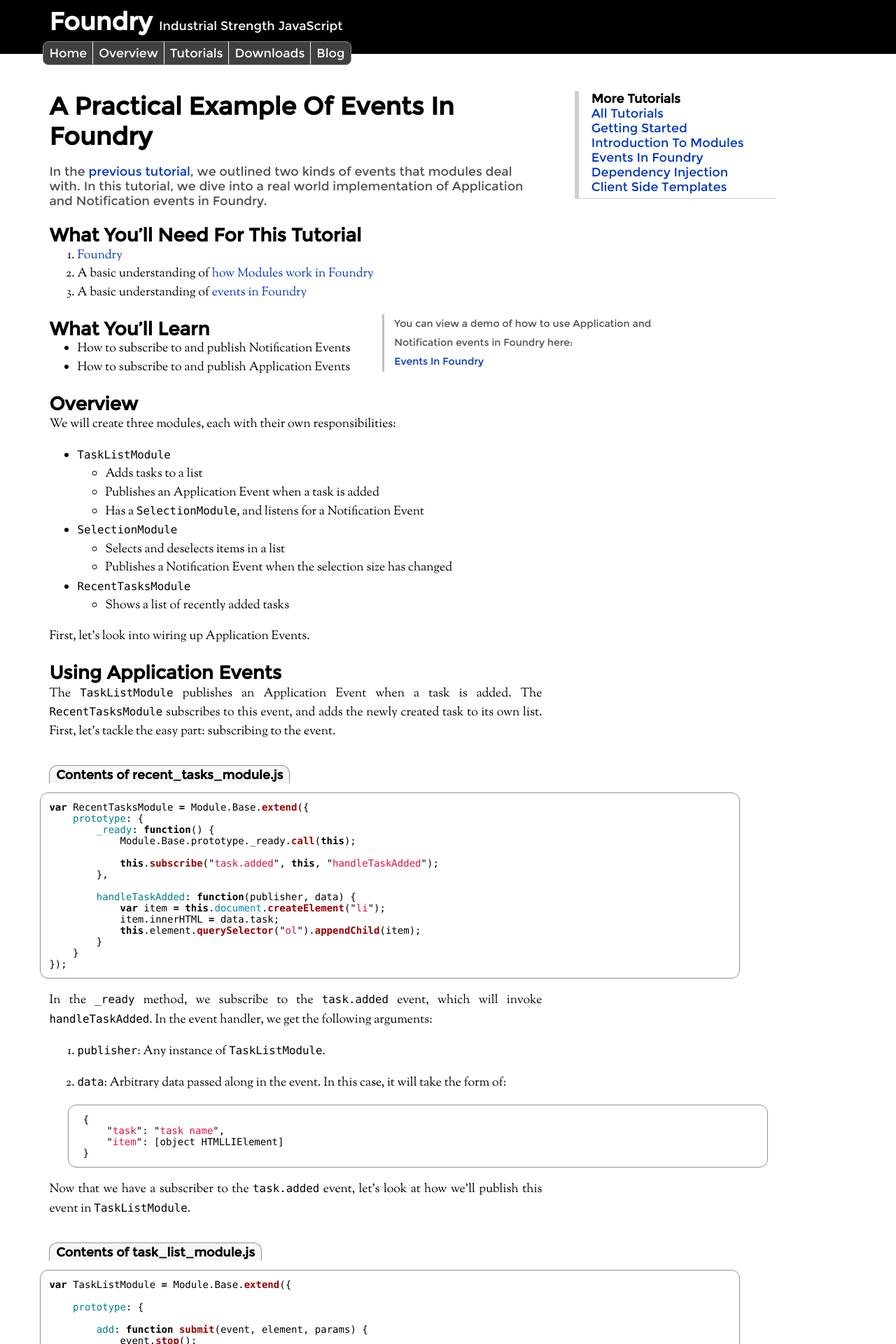
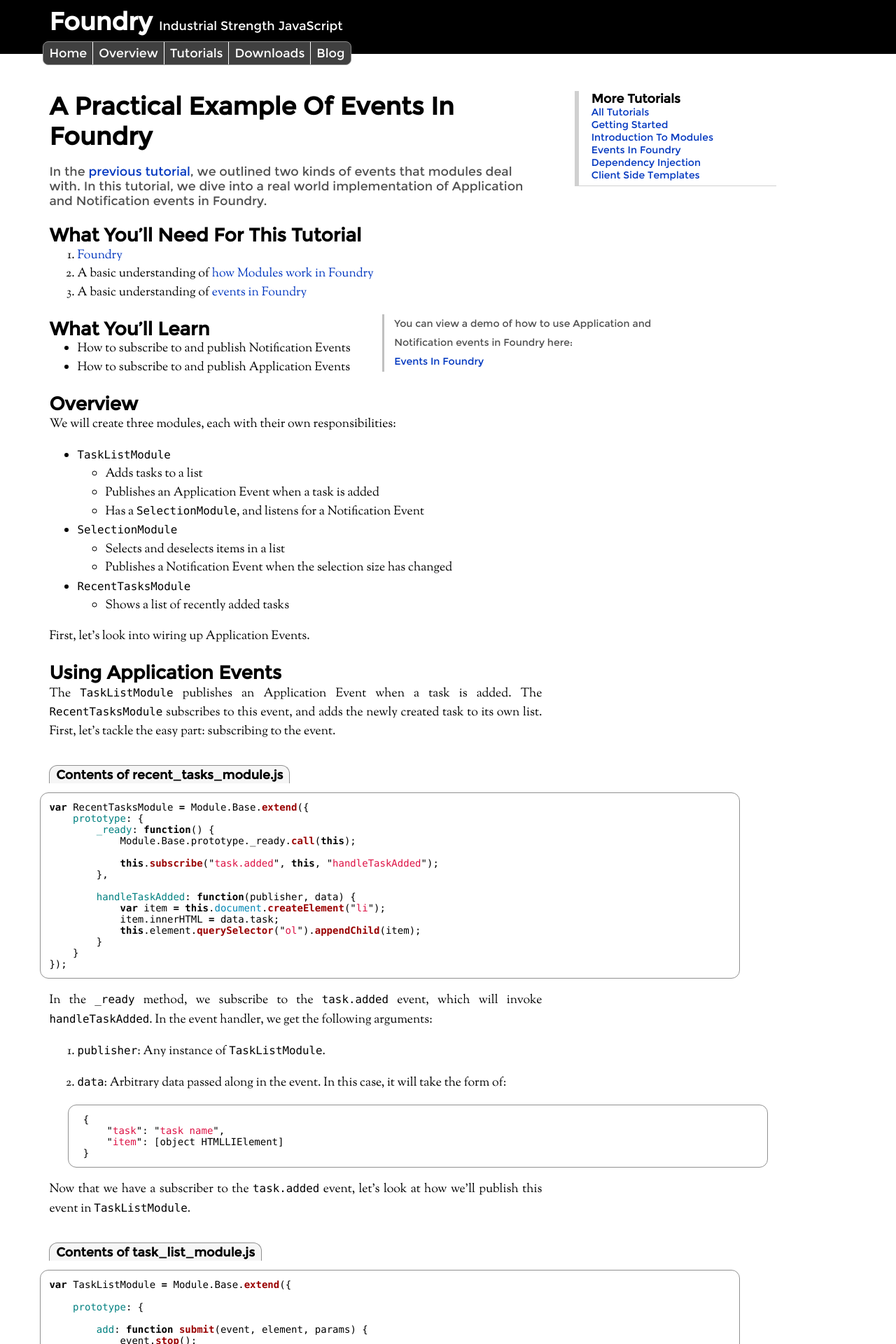
Before and after one commit to gburghardt/foundry, a Jekyll site: the page built from tutorials/events-in-foundry-page-2.md, in a window 1280 px wide. Shown: the top 1920 px of the page at 70% size. Built offline with Jekyll 4.4.1, drawn with Linux system fonts in a browser that asks for light colours; Markdown is read by kramdown in place of the engine named in the settings.

Commit message:
Style and indentation fixed

````diff
--- a/css/main.css
+++ b/css/main.css
@@ -86,6 +86,7 @@
 	margin: 0;
 }
 .nav-secondary ul {
+	font-size: .8em;
 	list-style-type: none;
 	margin: 0;
 	padding: 0;
--- a/tutorials/events-in-foundry-page-2.md
+++ b/tutorials/events-in-foundry-page-2.md
@@ -174,7 +174,7 @@
 reference to an instance of `SelectionModule`, and listen for notification
 events on it. First, let's see the source code for `SelectionModule`:
 
-<h3 class="code-lable">Contents of selection_module.js</h3>
+<h3 class="code-label">Contents of selection_module.js</h3>
 
 ```javascript
 var SelectionModule = Module.Base.extend({
````
Also changed, not shown: tutorials/lazy-loading-modules.md (+10 -10 lines).
